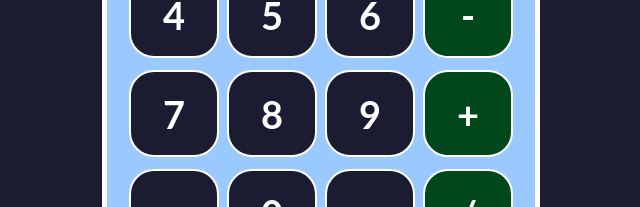
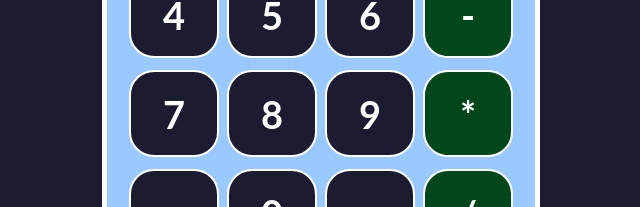
Before and after one commit to Jonatandb/proyectos-curso-react-freecodecamp-03-2022, a React (Create React App) app in the folder 03-calculadora/: page / in a window 1280 px wide. Shown: the part 418-625 px from the top of the page, without its empty margins (319-959 px from the left). Built offline with nearby package versions, Linux system fonts and the light colour scheme.

Commit message:
FIX: Missing multiply button text

```diff
--- a/03-calculadora/src/App.js
+++ b/03-calculadora/src/App.js
@@ -38,7 +38,7 @@ function App() {
           <Boton manejarClick={agregarInput}>7</Boton>
           <Boton manejarClick={agregarInput}>8</Boton>
           <Boton manejarClick={agregarInput}>9</Boton>
-          <Boton manejarClick={agregarInput}>+</Boton>
+          <Boton manejarClick={agregarInput}>*</Boton>
         </div>
         <div className='fila'>
           <Boton manejarClick={calcularResultado}>=</Boton>
```
